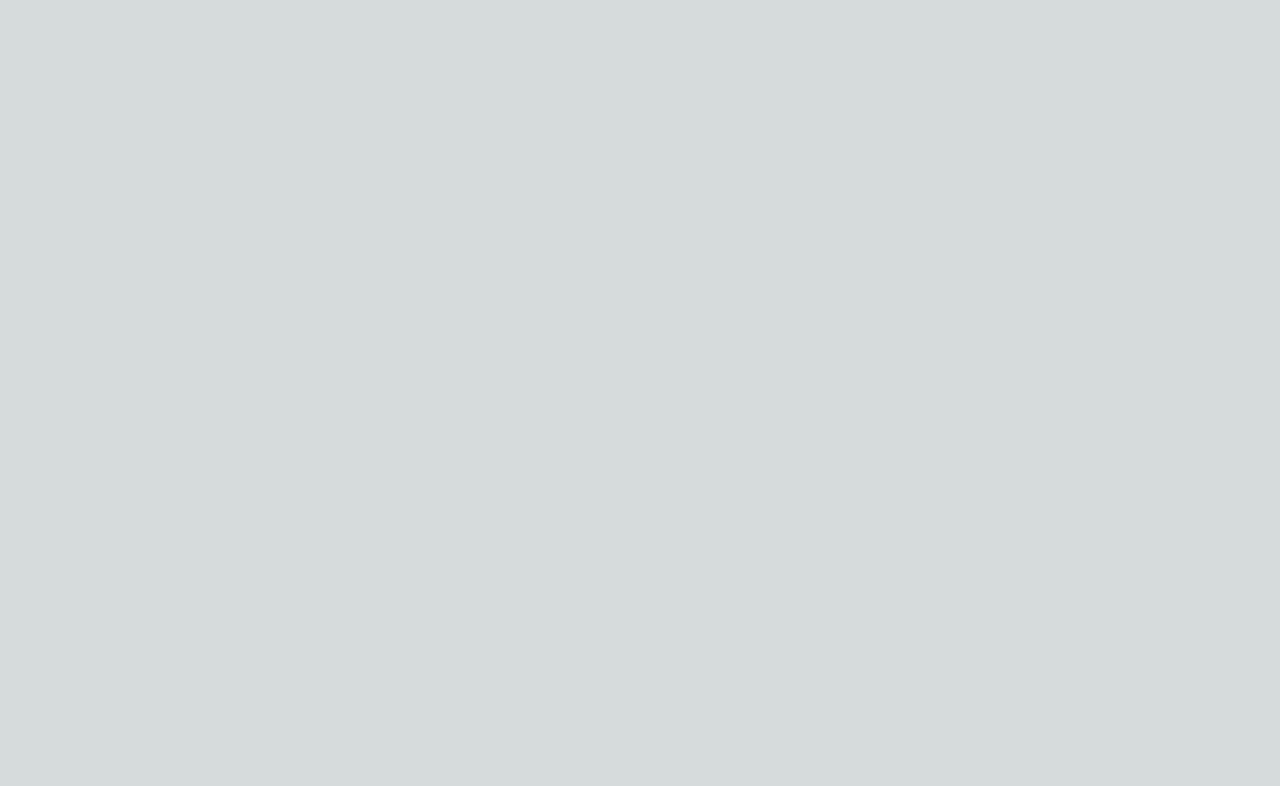
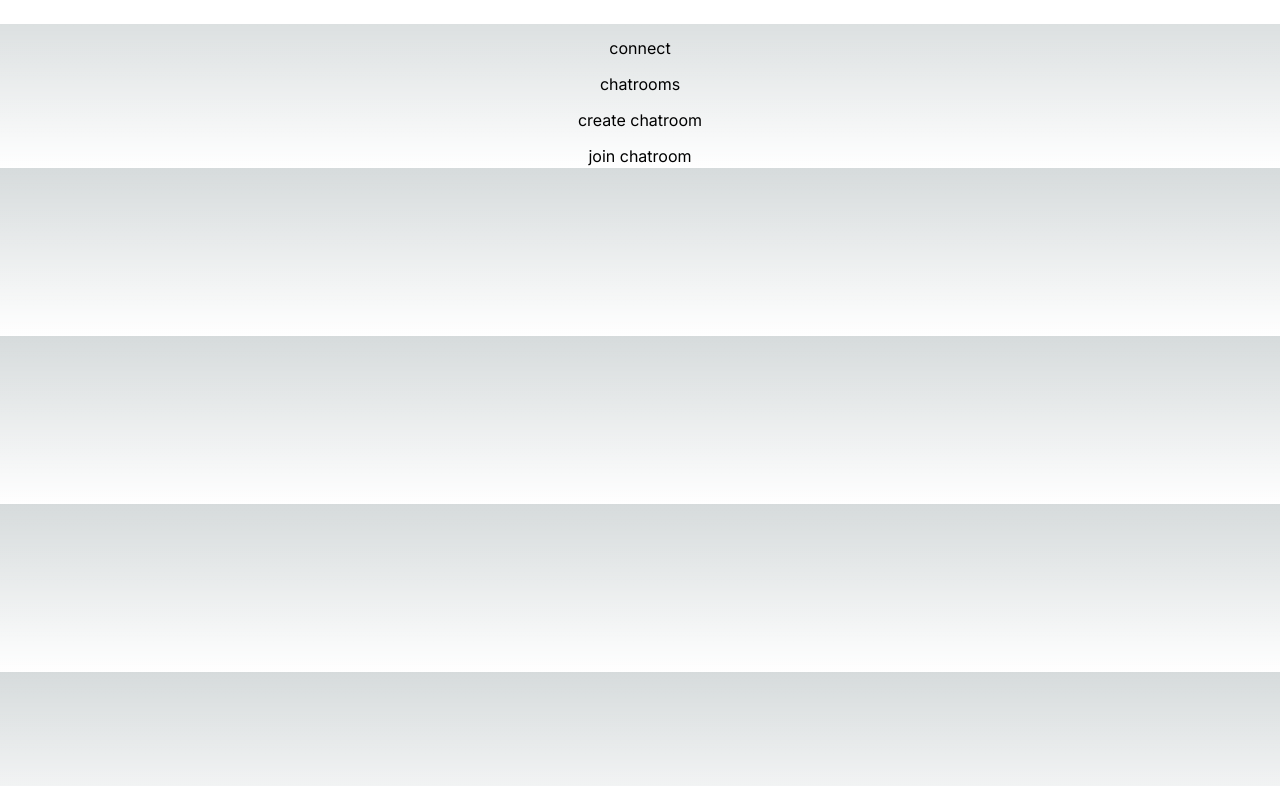
Before and after one commit to sina-salahshour/meta-chat-frontend, a Next.js app: page / in a window 1280 px wide. Shown: the top 786 px of the page. Built offline with nearby package versions, Linux system fonts and the light colour scheme.

Commit message:
[be]:feat: create join list chatrooms, send messages, get messages

```diff
--- a/app/page.tsx
+++ b/app/page.tsx
@@ -1,3 +1,73 @@
+"use client";
+
+import { MutableRefObject, useMemo, useRef, useState } from "react";
+import { Socket, io } from "socket.io-client";
+
+const socket_config = {
+  transports: ["websocket", "polling"],
+};
+function handleConnect(socketRef: MutableRefObject<Socket | undefined>): void {
+  const socket = (socketRef.current = io(
+    "http://localhost:4000",
+    socket_config
+  ));
+  socket.on("connect", function () {
+    console.log("Connected");
+  });
+  socket.onAny((event, data) => {
+    if (["exception", "disconnect", "connect"].includes(event)) return;
+    try {
+      console.log(event, JSON.parse(data));
+    } catch (err) {
+      console.error(event, data);
+    }
+  });
+  socket.on("exception", function (data) {
+    console.log("exception", data);
+  });
+  socket.on("disconnect", function () {
+    console.log("Disconnected");
+  });
+}
 export default function Home() {
-  return null;
+  const socketRef = useRef<Socket>();
+  function withSocket(cb: (socket: Socket) => void) {
+    return () => {
+      const socket = socketRef.current;
+      if (!socket) return;
+      cb(socket);
+    };
+  }
+  const [value, setValue] = useState("");
+  return (
+    <div className="flex flex-col gap-3">
+      <input
+        type="text"
+        value={value}
+        onChange={(e) => setValue(e.target.value)}
+      />
+      <button onClick={() => handleConnect(socketRef)}>connect</button>
+      <button
+        onClick={withSocket((socket) => {
+          socket.emit("chatroom", (val: string) => console.log(val));
+        })}
+      >
+        chatrooms
+      </button>
+      <button
+        onClick={withSocket((socket) => {
+          socket.emit("chatroom/create", { name: value });
+        })}
+      >
+        create chatroom
+      </button>
+      <button
+        onClick={withSocket((socket) => {
+          socket.emit("chatroom/join", value);
+        })}
+      >
+        join chatroom
+      </button>
+    </div>
+  );
 }
--- a/package.json
+++ b/package.json
@@ -19,6 +19,7 @@
     "postcss": "8.4.24",
     "react": "18.2.0",
     "react-dom": "18.2.0",
+    "socket.io-client": "^4.7.1",
     "tailwindcss": "3.3.2",
     "typescript": "^5.1.3"
   }
```
